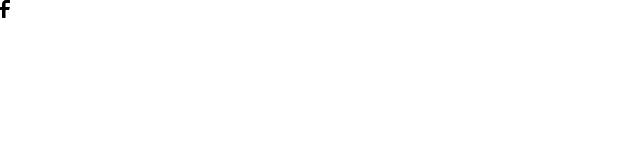
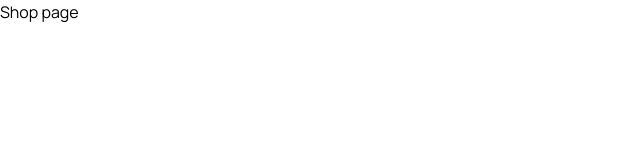
Before and after one commit to komenoryuu/shelly-shop, a React (Vite) app: page /shop in a window 1280 px wide. Shown: the top 160 px of the page, without its empty margins (0-640 px from the left). Built offline with nearby package versions, Linux system fonts and the light colour scheme.

Commit message:
add routes

```diff
--- a/package.json
+++ b/package.json
@@ -14,7 +14,8 @@
     "@types/react-redux": "^7.1.34",
     "react": "^18.3.1",
     "react-dom": "^18.3.1",
-    "react-redux": "^9.1.2"
+    "react-redux": "^9.1.2",
+    "react-router": "^7.0.1"
   },
   "devDependencies": {
     "@eslint/js": "^9.13.0",
--- a/src/Shelly.tsx
+++ b/src/Shelly.tsx
@@ -1,9 +1,23 @@
-import { Facebook } from './ui';
+import { Routes, Route } from 'react-router';
 
 function Shelly() {
 	return (
 		<div className='mx-auto max-w-screen-xl'>
-			<Facebook />
+			{/* <Header/> */}
+			<main>
+				<Routes>
+					<Route path='/' element={<div>Main page</div>} />
+					<Route path='/shop' element={<div>Shop page</div>} />
+					<Route path='/shop/:id' element={<div>Poduct page</div>} />
+					<Route path='/cart' element={<div>Cart page</div>} />
+					<Route path='/admindb' element={<div>Admin page</div>} />
+					<Route path='/account' element={<div>Account page</div>} />
+					<Route path='/register' element={<div>Register page</div>} />
+					<Route path='/login' element={<div>Login page</div>} />
+					<Route path='*' element={<div>404 page</div>} />
+				</Routes>
+			</main>
+			{/* <Footer/> */}
 		</div>
 	);
 }
--- a/src/main.tsx
+++ b/src/main.tsx
@@ -1,10 +1,13 @@
 import { StrictMode } from 'react';
 import { createRoot } from 'react-dom/client';
+import { BrowserRouter } from 'react-router';
 import Shelly from './Shelly.tsx';
 import './index.css';
 
 createRoot(document.getElementById('root')!).render(
 	<StrictMode>
-		<Shelly />
+		<BrowserRouter>
+			<Shelly />
+		</BrowserRouter>
 	</StrictMode>,
 );
```
Also changed, not shown: 2 other files (tests, documents, lock files or other folders).
